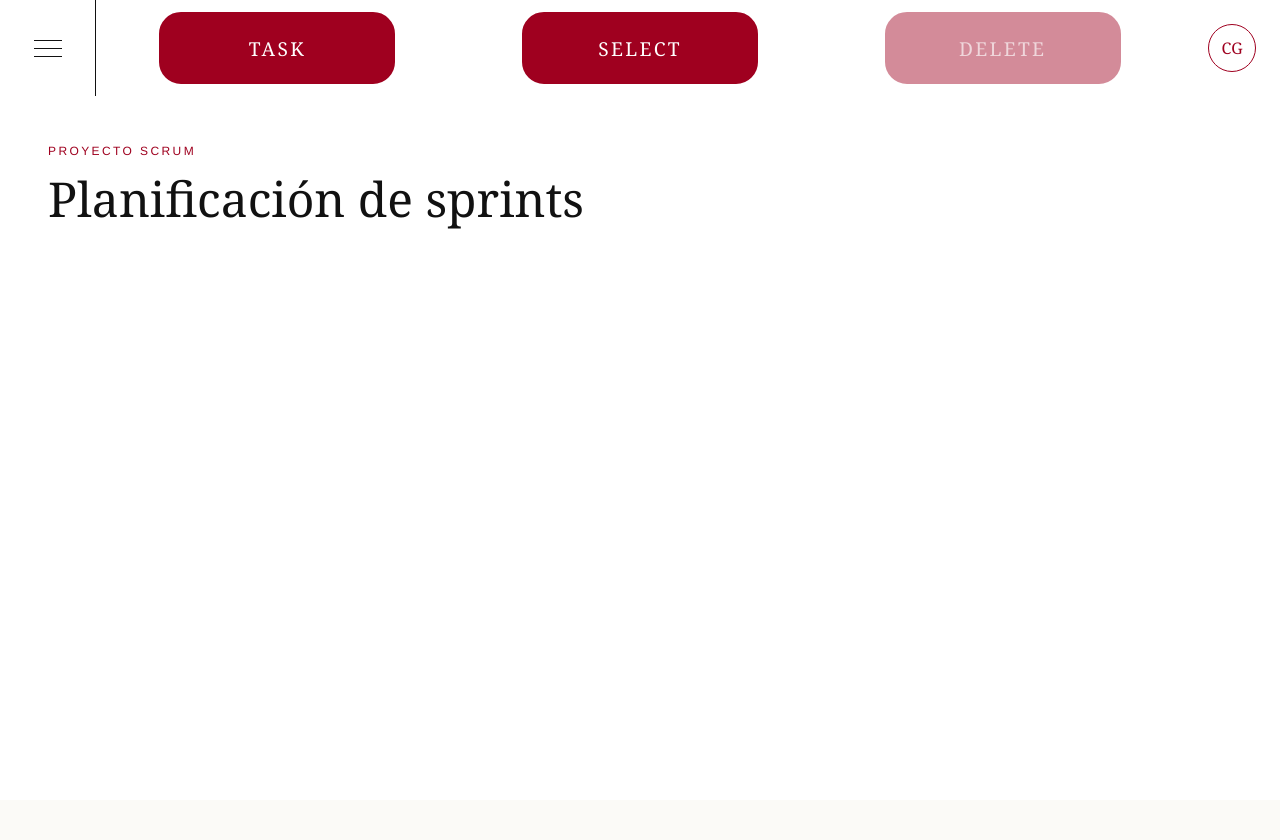
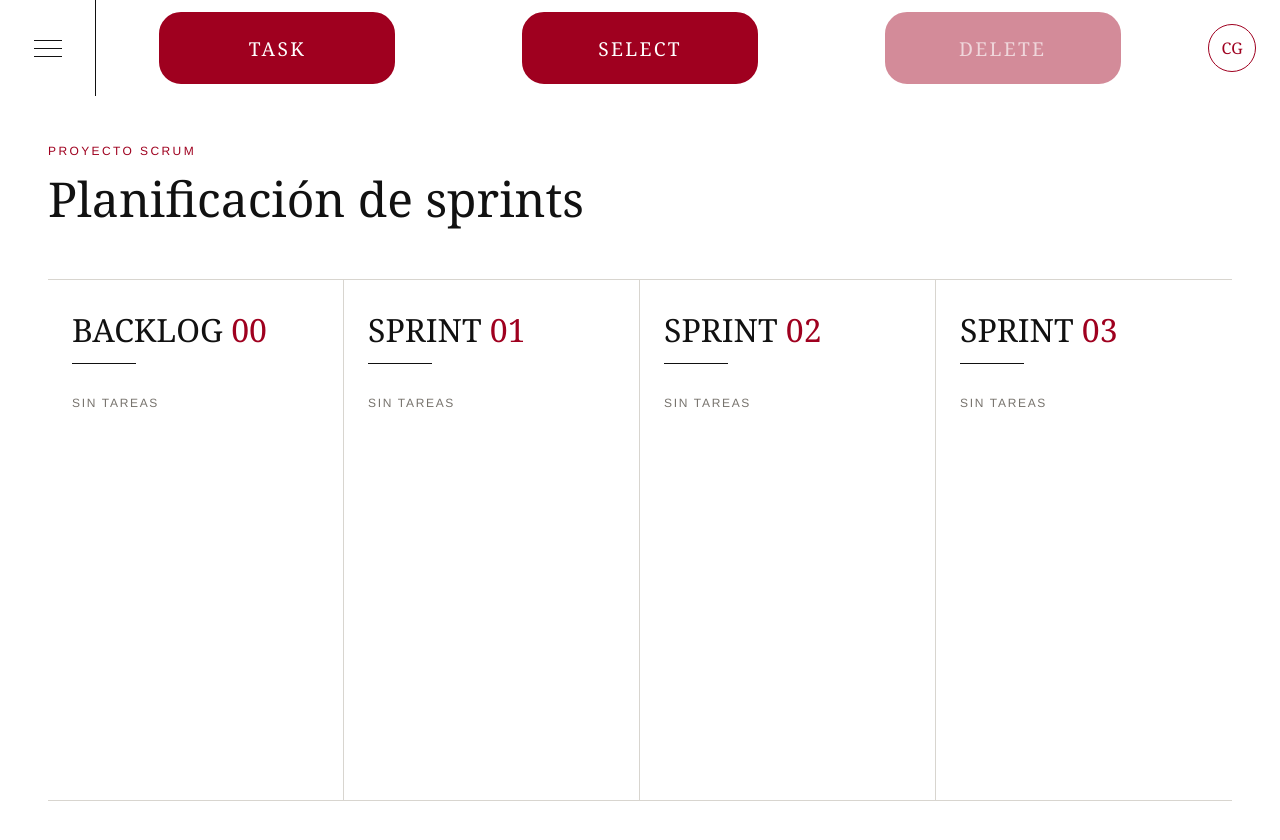
Before and after one commit to carlotagarcia06/scrum-dashboard, a React (Vite) app: page / in a window 1280 px wide. Shown: the top 840 px of the page. Before the commit the page ends 800 px from the top, so only its background shows below. Built offline with nearby package versions, Linux system fonts and the light colour scheme.

Commit message:
feat: add sprint board columns

```diff
--- a/src/App.tsx
+++ b/src/App.tsx
@@ -1,5 +1,6 @@
 import "./App.css";
 import { TopBar } from "./components/TopBar";
+import { BoardColumn } from "./components/BoardColumn";
 
 function App() {
   return (
@@ -7,8 +8,19 @@ function App() {
       <TopBar />
 
       <main className="workspace">
-        <p className="section-label">Proyecto Scrum</p>
-        <h1>Planificación de sprints</h1>
+        <header className="workspace-heading">
+          <p className="section-label">Proyecto Scrum</p>
+          <h1>Planificación de sprints</h1>
+        </header>
+
+        <div className="board-scroll">
+          <div className="board">
+            <BoardColumn title="Backlog" number="00" />
+            <BoardColumn title="Sprint" number="01" />
+            <BoardColumn title="Sprint" number="02" />
+            <BoardColumn title="Sprint" number="03" />
+          </div>
+        </div>
       </main>
     </div>
   );
--- /dev/null
+++ b/src/components/BoardColumn.tsx
@@ -0,0 +1,22 @@
+type BoardColumnProps = {
+  title: string;
+  number: string;
+};
+
+export function BoardColumn({ title, number }: BoardColumnProps) {
+  return (
+    <section className="board-column">
+      <header className="column-header">
+        <h2>
+          {title} <span>{number}</span>
+        </h2>
+
+        <div className="column-line" />
+      </header>
+
+      <div className="column-content">
+        <p className="empty-column">Sin tareas</p>
+      </div>
+    </section>
+  );
+}
--- a/src/index.css
+++ b/src/index.css
@@ -30,3 +30,60 @@ body {
 button {
   font: inherit;
 }
+
+.workspace-heading {
+  margin-bottom: 48px;
+}
+
+.board-scroll {
+  width: 100%;
+  overflow-x: auto;
+  border-top: 1px solid var(--soft-line);
+  border-bottom: 1px solid var(--soft-line);
+}
+
+.board {
+  min-width: 1000px;
+  display: grid;
+  grid-template-columns: repeat(4, minmax(250px, 1fr));
+}
+
+.board-column {
+  min-height: 520px;
+  padding: 28px 24px;
+  border-right: 1px solid var(--soft-line);
+}
+
+.board-column:last-child {
+  border-right: 0;
+}
+
+.column-header h2 {
+  margin: 0;
+  font-family: var(--display-font);
+  font-size: 2rem;
+  font-weight: 400;
+  text-transform: uppercase;
+}
+
+.column-header h2 span {
+  color: var(--accent);
+}
+
+.column-line {
+  width: 64px;
+  margin-top: 12px;
+  border-top: 1px solid var(--ink);
+}
+
+.column-content {
+  padding-top: 32px;
+}
+
+.empty-column {
+  margin: 0;
+  color: var(--muted-text);
+  font-size: 0.75rem;
+  letter-spacing: 0.14em;
+  text-transform: uppercase;
+}
```
